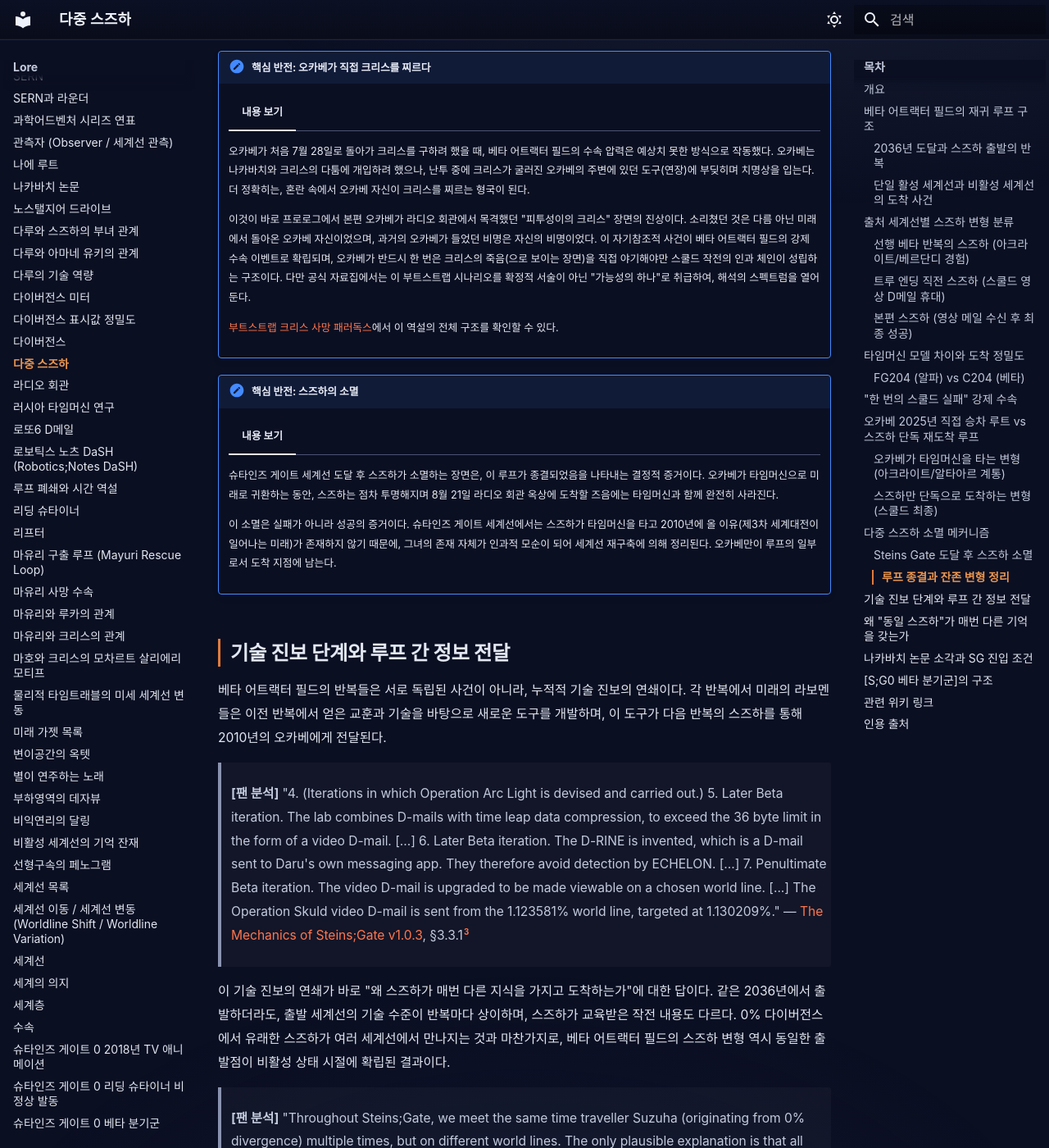
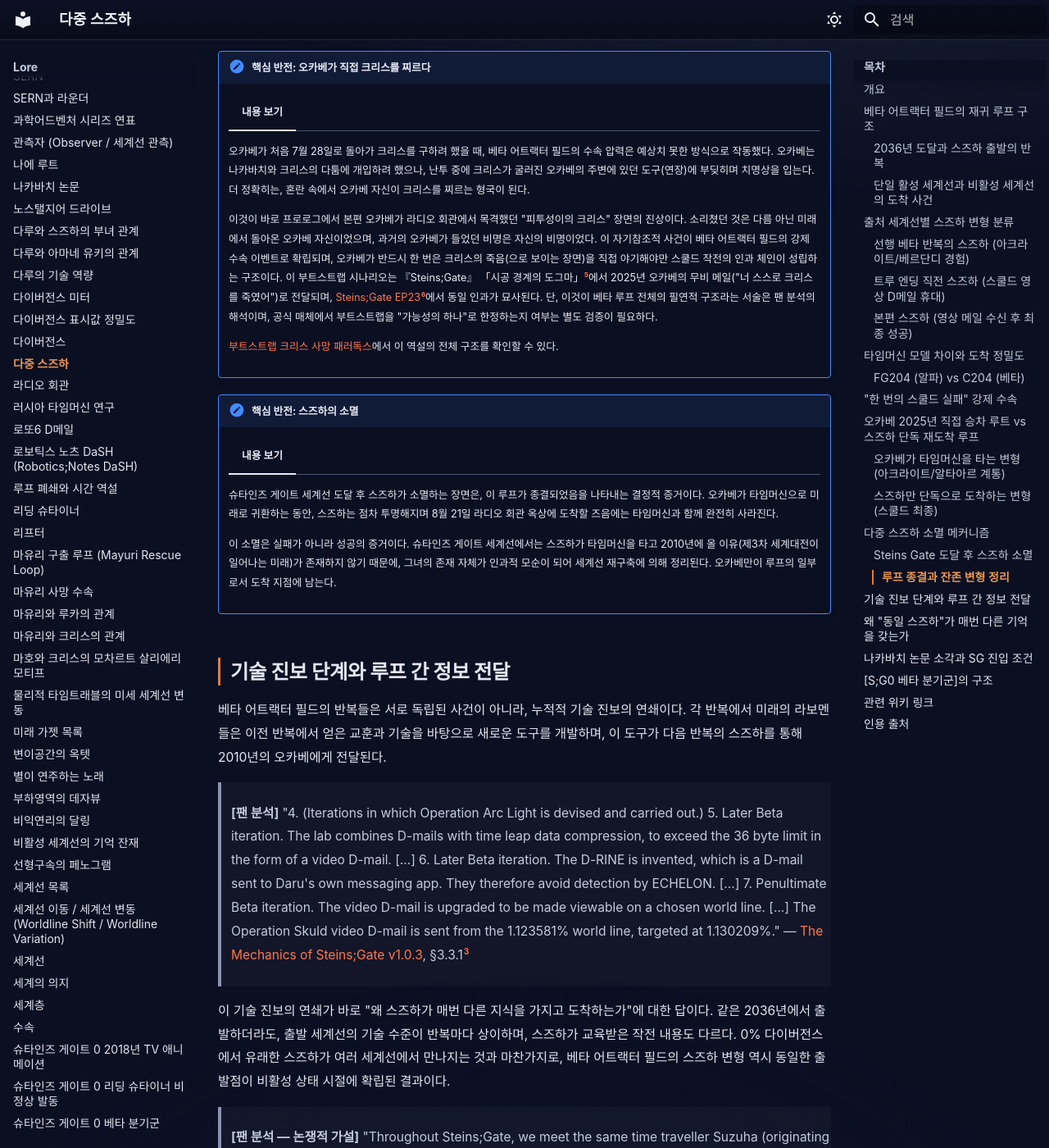
Before and after one commit to sgwiki/sgwiki.github.io, an MkDocs documentation site: the page built from wiki/lore/다중-스즈하.md, in a window 1280 px wide and 1400 px high, scrolled down 5212 px. Shown: the whole window at 82% size. Built offline with MkDocs 1.6.1 and Material for MkDocs 9.7.7, drawn with Linux system fonts in a browser that asks for light colours; some web fonts are replaced; some of the changed text lies outside the part shown.

Commit message:
fix(wiki): 다중-스즈하 — P10 53f8c66d 패치 적용

```diff
--- a/wiki/lore/다중-스즈하.md
+++ b/wiki/lore/다중-스즈하.md
@@ -117,7 +117,7 @@ Steins;Gate 0의 여러 루트에서는 오카베 자신이 타임머신에 승
 
         오카베가 처음 7월 28일로 돌아가 크리스를 구하려 했을 때, 베타 어트랙터 필드의 수속 압력은 예상치 못한 방식으로 작동했다. 오카베는 나카바치와 크리스의 다툼에 개입하려 했으나, 난투 중에 크리스가 굴러진 오카베의 주변에 있던 도구(연장)에 부딪히며 치명상을 입는다. 더 정확히는, 혼란 속에서 오카베 자신이 크리스를 찌르는 형국이 된다.
 
-        이것이 바로 프로로그에서 본편 오카베가 라디오 회관에서 목격했던 "피투성이의 크리스" 장면의 진상이다. 소리쳤던 것은 다름 아닌 미래에서 돌아온 오카베 자신이었으며, 과거의 오카베가 들었던 비명은 자신의 비명이었다. 이 자기참조적 사건이 베타 어트랙터 필드의 강제 수속 이벤트로 확립되며, 오카베가 반드시 한 번은 크리스의 죽음(으로 보이는 장면)을 직접 야기해야만 스쿨드 작전의 인과 체인이 성립하는 구조이다. 다만 공식 자료집에서는 이 부트스트랩 시나리오를 확정적 서술이 아닌 "가능성의 하나"로 취급하여, 해석의 스펙트럼을 열어둔다.
+        이것이 바로 프로로그에서 본편 오카베가 라디오 회관에서 목격했던 "피투성이의 크리스" 장면의 진상이다. 소리쳤던 것은 다름 아닌 미래에서 돌아온 오카베 자신이었으며, 과거의 오카베가 들었던 비명은 자신의 비명이었다. 이 자기참조적 사건이 베타 어트랙터 필드의 강제 수속 이벤트로 확립되며, 오카베가 반드시 한 번은 크리스의 죽음(으로 보이는 장면)을 직접 야기해야만 스쿨드 작전의 인과 체인이 성립하는 구조이다. 이 부트스트랩 시나리오는 『Steins;Gate』 「시공 경계의 도그마」[^5]에서 2025년 오카베의 무비 메일("너 스스로 크리스를 죽였어")로 전달되며, [Steins;Gate EP23](https://steins-gate.fandom.com/wiki/S;G_(anime)_-_Ep.23)[^6]에서 동일 인과가 묘사된다. 단, 이것이 베타 루프 전체의 필연적 구조라는 서술은 팬 분석의 해석이며, 공식 매체에서 부트스트랩을 "가능성의 하나"로 한정하는지 여부는 별도 검증이 필요하다.
 
         [부트스트랩 크리스 사망 패러독스](크리스-사망의-부트스트랩-패러독스.md)에서 이 역설의 전체 구조를 확인할 수 있다.
 
@@ -136,7 +136,10 @@ Steins;Gate 0의 여러 루트에서는 오카베 자신이 타임머신에 승
 
 이 기술 진보의 연쇄가 바로 "왜 스즈하가 매번 다른 지식을 가지고 도착하는가"에 대한 답이다. 같은 2036년에서 출발하더라도, 출발 세계선의 기술 수준이 반복마다 상이하며, 스즈하가 교육받은 작전 내용도 다르다. 0% 다이버전스에서 유래한 스즈하가 여러 세계선에서 만나지는 것과 마찬가지로, 베타 어트랙터 필드의 스즈하 변형 역시 동일한 출발점이 비활성 상태 시절에 확립된 결과이다.
 
-> **[팬 분석]** "Throughout Steins;Gate, we meet the same time traveller Suzuha (originating from 0% divergence) multiple times, but on different world lines. The only plausible explanation is that all these arrivals were established by the same departure, while the world lines were still inactive." — [The Mechanics of Steins;Gate v1.0.3](../근거자료/비공식/mechanics-of-steins-gate/ch2.md), §2.2.4[^4]
+> **[팬 분석 — 논쟁적 가설]** "Throughout Steins;Gate, we meet the same time traveller Suzuha (originating from 0% divergence) multiple times, but on different world lines. The only plausible explanation is that all these arrivals were established by the same departure, while the world lines were still inactive." — [The Mechanics of Steins;Gate v1.0.3](../근거자료/비공식/mechanics-of-steins-gate/ch2.md), §2.2.4[^4]
+
+!!! warning "팬 분석 가설에 대한 안내"
+    위 단락이 제시하는 "0% 다이버전스 동일 출발 스즈하" 가설은 『The Mechanics of Steins;Gate』가 스스로 "weirdly controversial among fans"라고 표기한 논쟁적 해석이다. 게임 원문·설정집에서 이 가설을 직접 확정하거나 부정하는 서술은 확인되지 않았다. 본 문서는 다중 스즈하 현상을 설명하는 하나의 일관된 해석으로서 이 가설을 소개하지만, 정론이 아님을 분명히 한다.
 
 ## 왜 "동일 스즈하"가 매번 다른 기억을 갖는가
 
@@ -181,3 +184,5 @@ Steins;Gate 0이 다루는 베타 어트랙터 필드의 분기군은 단일한
 [^2]: [The Mechanics of Steins;Gate v1.0.3](../근거자료/비공식/mechanics-of-steins-gate/ch3.md) — §3.1.3 Operation Skuld, "Why Suzuha Disappears"
 [^3]: [The Mechanics of Steins;Gate v1.0.3](../근거자료/비공식/mechanics-of-steins-gate/ch3.md) — §3.3.1 Series Chronology II, 기술 진보 단계
 [^4]: [The Mechanics of Steins;Gate v1.0.3](../근거자료/비공식/mechanics-of-steins-gate/ch2.md) — §2.2.4 Physical Time Travel, "0% 다이버전스에서 유래한 동일 스즈하"
+[^5]: 『Steins;Gate』 「시공 경계의 도그마」 — 본편 11장, 한국어 정본 (스즈하 소멸 장면 및 2025년 오카베 무비 메일)
+[^6]: [Steins;Gate EP23 — Upon the Interface of the Steins Gate](https://steins-gate.fandom.com/wiki/S;G_(anime)_-_Ep.23) — 애니메이션 시나리오 (동일 인과 전개)
```
